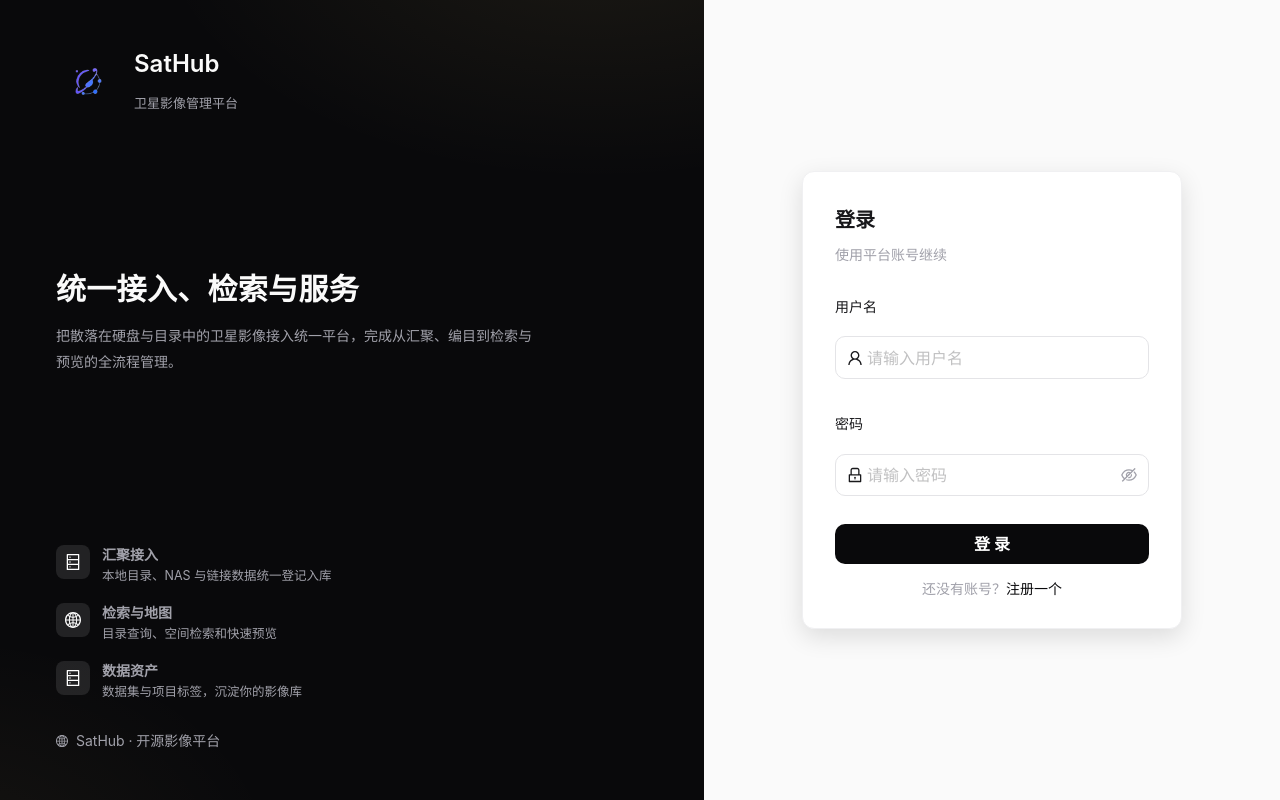
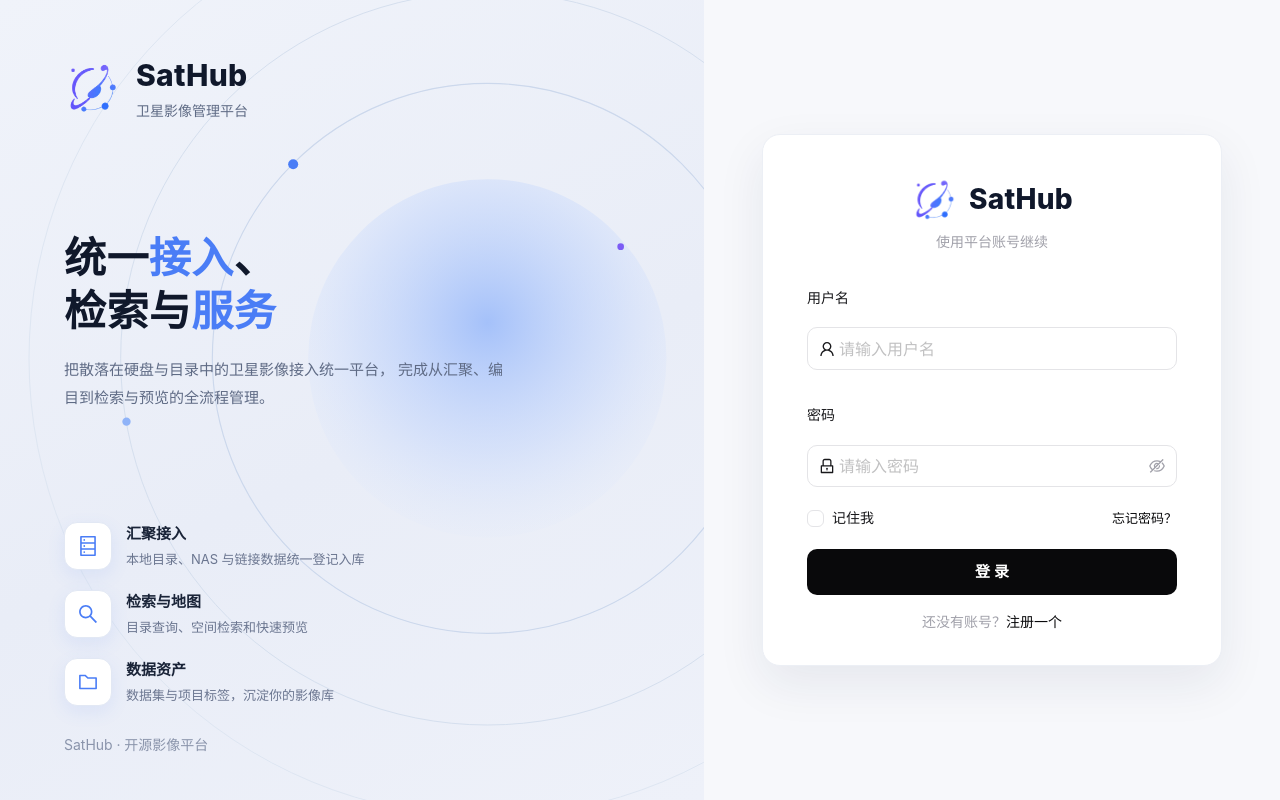
Before and after one commit to terraq1024/sathub, a React (Vite) app in the folder frontend/: page / in a window 1280 px wide. Built offline with nearby package versions, Linux system fonts and the light colour scheme; no server answers.

Commit message:
Login page: enterprise layout with SatHub branding

```diff
--- /dev/null
+++ b/frontend/src/components/LoginOrbitDecor.tsx
@@ -0,0 +1,27 @@
+// 登录/注册页品牌栏背景装饰：同心轨道环 + 渐变行星 + 卫星节点。
+// 以绝对定位铺满品牌栏，右锚定裁切，不响应鼠标。
+export function LoginOrbitDecor() {
+  return (
+    <svg
+      className="login-orbit-decor"
+      viewBox="0 0 860 960"
+      preserveAspectRatio="xMaxYMid slice"
+      aria-hidden
+    >
+      <defs>
+        <radialGradient id="login-planet-grad" cx="50%" cy="40%" r="65%">
+          <stop offset="0%" stopColor="#9DBCFA" stopOpacity="0.9" />
+          <stop offset="55%" stopColor="#C2D5FC" stopOpacity="0.5" />
+          <stop offset="100%" stopColor="#DDE8FD" stopOpacity="0" />
+        </radialGradient>
+      </defs>
+      <circle cx="600" cy="430" r="215" fill="url(#login-planet-grad)" />
+      <circle cx="600" cy="430" r="330" fill="none" stroke="#CCD8EC" strokeWidth="1.4" />
+      <circle cx="600" cy="430" r="440" fill="none" stroke="#D5DFEE" strokeWidth="1.2" />
+      <circle cx="600" cy="430" r="550" fill="none" stroke="#DEE6F2" strokeWidth="1.2" />
+      <circle cx="367" cy="197" r="6" fill="#4A7DF6" />
+      <circle cx="167" cy="506" r="5" fill="#8FB3F8" />
+      <circle cx="760" cy="296" r="4" fill="#7C5CF5" />
+    </svg>
+  );
+}
--- /dev/null
+++ b/frontend/src/components/SatHubMarkColor.tsx
@@ -0,0 +1,42 @@
+// SatHub brand mark — abstract orbital symbol (not a literal satellite).
+//
+// Composition (per design brief): a closed elliptical orbit (rx 26, ry 12)
+// tilted -25° around an abstract core; a diagonal trajectory crosses the
+// composition, visible as two segments outside the ring, each ending in a
+// node (top / bottom-right); a third node sits on the ring's left edge.
+// Reads as orbit + trajectory + network. Flat vector, no glow, no shadow.
+export function SatHubMarkColor({ size = 20 }: { size?: number }) {
+  return (
+    <svg width={size} height={size} viewBox="0 0 64 64" fill="none" aria-hidden>
+      <defs>
+        <linearGradient id="sathub-ring" x1="10" y1="48" x2="54" y2="16" gradientUnits="userSpaceOnUse">
+          <stop stopColor="#2563EB" />
+          <stop offset="1" stopColor="#6366F1" />
+        </linearGradient>
+        <linearGradient id="sathub-core" x1="27" y1="37" x2="37" y2="27" gradientUnits="userSpaceOnUse">
+          <stop stopColor="#2563EB" />
+          <stop offset="1" stopColor="#4F46E5" />
+        </linearGradient>
+      </defs>
+      {/* orbit ring */}
+      <ellipse
+        cx="32"
+        cy="32"
+        rx="26"
+        ry="12"
+        transform="rotate(-25 32 32)"
+        stroke="url(#sathub-ring)"
+        strokeWidth="3.6"
+      />
+      {/* trajectory segments outside the ring, each ending in a node */}
+      <path d="M 35.4 9 L 37.8 14.5" stroke="#2563EB" strokeWidth="3" strokeLinecap="round" />
+      <path d="M 47.5 39.9 L 53.4 48.5" stroke="#6366F1" strokeWidth="3" strokeLinecap="round" />
+      {/* core */}
+      <circle cx="32" cy="32" r="6.5" fill="url(#sathub-core)" />
+      {/* nodes: top / bottom-right (trajectory ends) + one on the ring */}
+      <circle cx="34" cy="6" r="3.4" fill="#2563EB" />
+      <circle cx="55" cy="52" r="3.4" fill="#6366F1" />
+      <circle cx="8.44" cy="43" r="3" fill="#8B5CF6" />
+    </svg>
+  );
+}
--- a/frontend/src/features/auth/LoginPage.tsx
+++ b/frontend/src/features/auth/LoginPage.tsx
@@ -1,14 +1,15 @@
-import { Alert, App, Button, Form, Input, Typography } from 'antd';
-import { DatabaseOutlined, GlobalOutlined, LockOutlined, UserOutlined } from '@ant-design/icons';
+import { Alert, App, Button, Checkbox, Form, Input, Typography } from 'antd';
+import { DatabaseOutlined, SearchOutlined, FolderOutlined, LockOutlined, UserOutlined } from '@ant-design/icons';
 import { api } from '../../api/client';
 import { useLogin } from '../../api/hooks';
 import { normalizeError } from '../imagery/utils';
-import { SatHubMark } from '../../components/SatHubMark';
+import { SatHubMarkColor } from '../../components/SatHubMarkColor';
+import { LoginOrbitDecor } from '../../components/LoginOrbitDecor';
 
 const brandPoints = [
   { icon: <DatabaseOutlined />, title: '汇聚接入', text: '本地目录、NAS 与链接数据统一登记入库' },
-  { icon: <GlobalOutlined />, title: '检索与地图', text: '目录查询、空间检索和快速预览' },
-  { icon: <DatabaseOutlined />, title: '数据资产', text: '数据集与项目标签，沉淀你的影像库' }
+  { icon: <SearchOutlined />, title: '检索与地图', text: '目录查询、空间检索和快速预览' },
+  { icon: <FolderOutlined />, title: '数据资产', text: '数据集与项目标签，沉淀你的影像库' }
 ];
 
 export function LoginPage() {
@@ -28,17 +29,21 @@ export function LoginPage() {
   return (
     <div className="login-screen">
       <div className="login-brand-pane">
+        <LoginOrbitDecor />
         <div className="login-brand-top">
-          <span className="brand-mark brand-mark-lg"><SatHubMark size={27} /></span>
+          <span className="login-brand-logo"><img src="/logo.png" alt="SatHub" style={{ width: 56, height: 61, objectFit: 'contain', display: 'block' }} /></span>
           <div>
             <Typography.Title level={3} className="login-brand-title">SatHub</Typography.Title>
             <Typography.Text className="login-brand-subtitle">卫星影像管理平台</Typography.Text>
           </div>
         </div>
         <div className="login-brand-hero">
-          <Typography.Title level={2} className="login-brand-headline">统一接入、检索与服务</Typography.Title>
+          <Typography.Title level={2} className="login-brand-headline">
+            统一<em>接入</em>、<br />检索与<em>服务</em>
+          </Typography.Title>
           <Typography.Paragraph className="login-brand-desc">
-            把散落在硬盘与目录中的卫星影像接入统一平台，完成从汇聚、编目到检索与预览的全流程管理。
+            把散落在硬盘与目录中的卫星影像接入统一平台，
+            完成从汇聚、编目到检索与预览的全流程管理。
           </Typography.Paragraph>
         </div>
         <ul className="login-brand-points">
@@ -53,14 +58,16 @@ export function LoginPage() {
           ))}
         </ul>
         <div className="login-brand-footer">
-          <GlobalOutlined />
           <Typography.Text>SatHub · 开源影像平台</Typography.Text>
         </div>
       </div>
       <div className="login-form-pane">
         <section className="login-panel">
+          <div className="login-panel-brand">
+            <span className="login-panel-logo"><img src="/logo.png" alt="SatHub" style={{ width: 46, height: 50, objectFit: 'contain', display: 'block' }} /></span>
+            <Typography.Title level={3} className="login-panel-name">SatHub</Typography.Title>
+          </div>
           <div className="login-panel-head">
-            <Typography.Title level={4}>登录</Typography.Title>
             <Typography.Text type="secondary">使用平台账号继续</Typography.Text>
           </div>
           <Form layout="vertical" requiredMark={false} onFinish={submit} size="large">
@@ -70,9 +77,13 @@ export function LoginPage() {
             <Form.Item name="password" label="密码" rules={[{ required: true, message: '请输入密码' }]}>
               <Input.Password prefix={<LockOutlined />} autoComplete="current-password" placeholder="请输入密码" />
             </Form.Item>
+            <div className="login-panel-options">
+              <Checkbox>记住我</Checkbox>
+              <Typography.Link className="login-panel-forgot">忘记密码？</Typography.Link>
+            </div>
             {login.isError ? <Alert type="error" showIcon message={normalizeError(login.error)} /> : null}
-            <Button type="primary" htmlType="submit" loading={login.isPending} block>登录</Button>
-            <div style={{ marginTop: 14, textAlign: 'center' }}>
+            <Button type="primary" htmlType="submit" loading={login.isPending} block>登 录</Button>
+            <div className="login-panel-switch">
               <Typography.Text type="secondary">还没有账号？</Typography.Text>
               <Typography.Link href="/register">注册一个</Typography.Link>
             </div>
--- a/frontend/src/styles.css
+++ b/frontend/src/styles.css
@@ -12,6 +12,12 @@
 :root {
   --sathub-canvas: #fafafa;
   --sathub-surface: #ffffff;
+  --sathub-shell-bg: #09090b;
+  --sathub-shell-surface: #101014;
+  --sathub-shell-hover: #23252a;
+  --sathub-shell-border: #3f3f46;
+  --sathub-shell-text: #f4f4f5;
+  --sathub-shell-text-muted: #a1a1aa;
   --sathub-surface-muted: #f4f4f5;
   --sathub-border: #e4e4e7;
   --sathub-border-soft: #f0f0f2;
@@ -80,26 +86,24 @@ body {
   grid-template-columns: minmax(0, 11fr) minmax(0, 9fr);
 }
 
-/* 左侧品牌叙事栏：黑色壳层（SkyFi 黑框），金黄点缀 */
+/* 左侧品牌叙事栏：浅蓝灰底 + 轨道装饰（按设计稿） */
 .login-brand-pane {
   position: relative;
   display: flex;
   flex-direction: column;
   justify-content: space-between;
   gap: 28px;
-  padding: 48px 56px;
+  padding: 56px 64px 44px;
   overflow: hidden;
-  background: #09090b;
-  color: #e4e4e7;
-}
-
-.login-brand-pane::before {
-  content: "";
+  background: linear-gradient(155deg, #f0f3fa 0%, #e9edf7 55%, #eef1f9 100%);
+  color: #1a2438;
+}
+
+.login-orbit-decor {
   position: absolute;
   inset: 0;
-  background:
-    radial-gradient(720px 420px at 85% -10%, rgba(254, 223, 132, 0.08), transparent 62%),
-    radial-gradient(560px 380px at -8% 108%, rgba(254, 223, 132, 0.05), transparent 60%);
+  width: 100%;
+  height: 100%;
   pointer-events: none;
 }
 
@@ -108,46 +112,37 @@ body {
   z-index: 1;
 }
 
+/* 装饰层必须绝对定位铺满；选择器优先级需高于上面的 .login-brand-pane > * */
+.login-brand-pane > svg.login-orbit-decor {
+  position: absolute !important;
+  inset: 0;
+  z-index: 0;
+}
+
 .login-brand-top {
   display: flex;
   align-items: center;
-  gap: 14px;
-}
-
-.brand-mark {
-  display: inline-grid;
-  place-items: center;
-  width: 32px;
-  height: 32px;
-  overflow: hidden;
-}
-
-.brand-mark-lg {
-  width: 64px;
-  height: 64px;
-  overflow: hidden;
-}
-
-/* antd v5 Typography.Title 只带 .ant-typography 类，双类选择器优先级高于单类，需 !important 覆盖 */
+  gap: 16px;
+}
+
+.login-brand-logo {
+  display: inline-flex;
+}
+
 .login-brand-title {
-  margin: 0;
-  color: #fafafa !important;
-  font-size: 24px;
-  line-height: 1.15;
-}
-
-.login-brand-pane .ant-typography {
-  color: #a1a1aa;
-}
-
-.login-brand-pane .login-brand-title,
-.login-brand-pane .login-brand-headline {
-  color: #fafafa !important;
+  margin: 0 !important;
+  color: #10182b !important;
+  font-size: 30px !important;
+  font-weight: 800 !important;
+  line-height: 1.1;
+  letter-spacing: 0.01em;
 }
 
 .login-brand-subtitle {
-  color: #a1a1aa !important;
-  font-size: 13px;
+  display: block;
+  margin-top: 4px;
+  color: #5f6b85 !important;
+  font-size: 14px;
 }
 
 .login-brand-hero {
@@ -156,25 +151,31 @@ body {
 }
 
 .login-brand-headline {
-  max-width: 13em;
-  margin: 0 0 14px;
-  color: #fafafa !important;
-  font-size: 34px;
-  line-height: 1.3;
+  max-width: 12em;
+  margin: 0 0 18px !important;
+  color: #10182b !important;
+  font-size: 42px !important;
+  font-weight: 800 !important;
+  line-height: 1.35;
   letter-spacing: 0.01em;
 }
 
+.login-brand-headline em {
+  font-style: normal;
+  color: #4a7df6;
+}
+
 .login-brand-desc {
-  max-width: 34em;
-  margin: 0;
-  color: #a1a1aa !important;
-  font-size: 14px;
-  line-height: 1.8;
+  max-width: 30em;
+  margin: 0 !important;
+  color: #5f6b85 !important;
+  font-size: 15px;
+  line-height: 1.9;
 }
 
 .login-brand-points {
   display: grid;
-  gap: 16px;
+  gap: 20px;
   margin: 0;
   padding: 0;
   list-style: none;
@@ -183,32 +184,34 @@ body {
 .login-brand-points li {
   display: flex;
   align-items: flex-start;
-  gap: 12px;
+  gap: 14px;
 }
 
 .login-brand-point-icon {
   flex: 0 0 auto;
   display: grid;
   place-items: center;
-  width: 34px;
-  height: 34px;
-  margin-top: 1px;
-  border-radius: 8px;
-  background: rgba(255, 255, 255, 0.1);
-  color: #ffffff;
-  font-size: 16px;
+  width: 48px;
+  height: 48px;
+  border: 1px solid #e2e8f4;
+  border-radius: 13px;
+  background: #ffffff;
+  color: #4a7df6;
+  font-size: 20px;
+  box-shadow: 0 6px 18px rgba(74, 125, 246, 0.1);
 }
 
 .login-brand-point-title {
   display: block;
-  color: #fafafa;
-  font-size: 14px;
+  color: #1a2438 !important;
+  font-size: 15px;
 }
 
 .login-brand-point-text {
   display: block;
-  color: #a1a1aa;
-  font-size: 12.5px;
+  margin-top: 3px;
+  color: #6b7690 !important;
+  font-size: 13px;
   line-height: 1.6;
 }
 
@@ -216,12 +219,12 @@ body {
   display: flex;
   align-items: center;
   gap: 8px;
-  color: #a1a1aa;
-  font-size: 12px;
+  color: #8a94ab;
+  font-size: 13px;
 }
 
 .login-brand-footer .ant-typography {
-  color: #a1a1aa;
+  color: #8a94ab;
 }
 
 /* 右侧登录卡 */
@@ -229,20 +232,37 @@ body {
   display: grid;
   place-items: center;
   padding: 32px;
-  background: var(--sathub-canvas);
+  background: #f7f8fb;
 }
 
 .login-panel {
-  width: min(380px, 100%);
-  padding: 34px 32px 28px;
-  border: 1px solid var(--sathub-border-soft);
-  border-radius: 12px;
-  background: var(--sathub-surface);
-  box-shadow: var(--sathub-shadow-md);
+  width: min(460px, 100%);
+  padding: 40px 44px 32px;
+  border: 1px solid #eceff5;
+  border-radius: 18px;
+  background: #ffffff;
+  box-shadow: 0 18px 48px rgba(24, 39, 75, 0.08);
+}
+
+.login-panel-brand {
+  display: flex;
+  align-items: center;
+  justify-content: center;
+  gap: 12px;
+  margin-bottom: 6px;
+}
+
+.login-panel-name {
+  margin: 0 !important;
+  color: #10182b !important;
+  font-size: 28px !important;
+  font-weight: 800 !important;
+  letter-spacing: 0.01em;
 }
 
 .login-panel-head {
-  margin-bottom: 20px;
+  margin-bottom: 24px;
+  text-align: center;
 }
 
 .login-panel-head .ant-typography-title {
@@ -251,13 +271,31 @@ body {
   font-size: 22px;
 }
 
+.login-panel-options {
+  display: flex;
+  align-items: center;
+  justify-content: space-between;
+  margin: -4px 0 16px;
+}
+
+.login-panel-forgot {
+  font-size: 13px;
+}
+
 .login-panel .ant-btn-primary {
-  height: 40px;
+  height: 46px;
   margin-top: 4px;
+  border-radius: 10px;
+  font-size: 15px;
   font-weight: 600;
 }
 
-/* ---------- 应用壳层 ---------- */
+.login-panel-switch {
+  margin-top: 16px;
+  text-align: center;
+}
+
+
 
 .app-layout {
   width: 100%;
```
